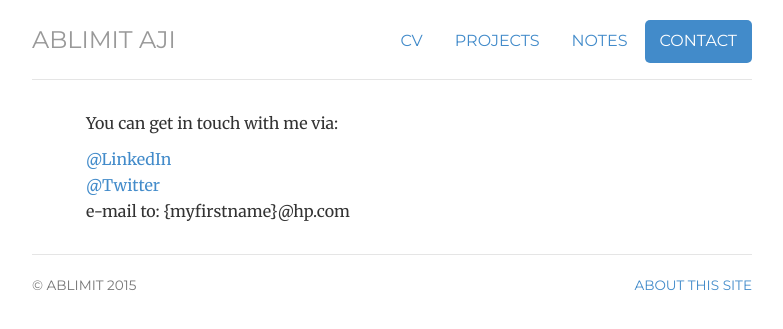
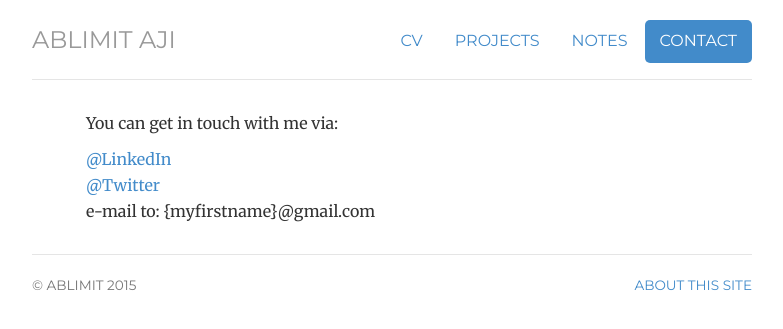
Before and after one commit to ablimit/ablimit.github.io, a Jekyll site: the page built from contact/index.html, in a window 1280 px wide. Shown: the top 329 px of the page, without its empty margins (248-1031 px from the left). Built offline with Jekyll 4.4.1, drawn with Linux system fonts in a browser that asks for light colours.

Commit message:
update contact email

```diff
--- a/contact/index.html
+++ b/contact/index.html
@@ -16,7 +16,7 @@ description: Ablimit Aji is a database systems reseacher working at HP Labs.
 	<li><a href="http://github.com/ablimit">@GitHub</a></li>-->
 	<li><a href="https://www.linkedin.com/pub/ablimit-aji/7/129/64">@LinkedIn</a></li>
 	<li><a href="https://twitter.com/ablimitaji">@Twitter</a></li>
-	<li>e-mail to: <span class="obfuscate">moc.ph@{emantsrifym}</span></li>
+	<li>e-mail to: <span class="obfuscate">moc.liamg@{emantsrifym}</span></li>
 	</ul>
 
 </div>
```
